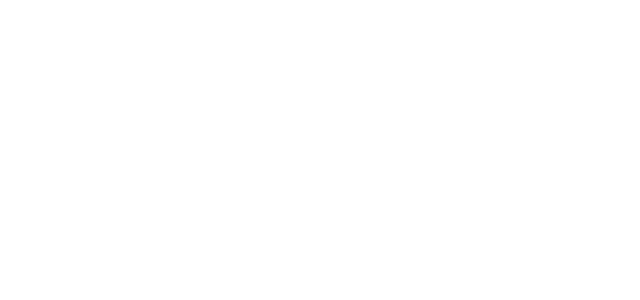
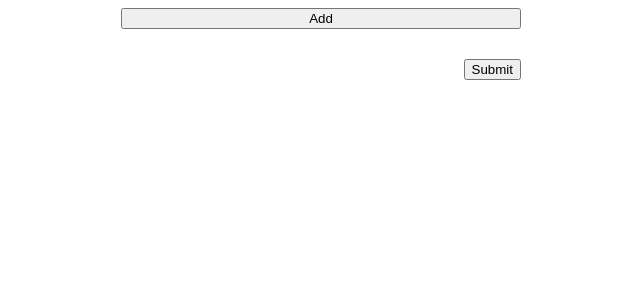
Before and after one commit to freddan88/react-typescript-examples-01, a React (Create React App) app: page /form-inputs in a window 1280 px wide. Before the commit this address had no page. Shown: the top 300 px of the page, without its empty margins (319-959 px from the left). Built offline with nearby package versions, Linux system fonts and the light colour scheme.

Commit message:
Add example for multiple form-fields

```diff
--- a/package.json
+++ b/package.json
@@ -5,7 +5,8 @@
   "dependencies": {
     "react": "^17.0.2",
     "react-dom": "^17.0.2",
-    "react-router-dom": "^6.2.1"
+    "react-router-dom": "^6.2.1",
+    "uuid": "^8.3.2"
   },
   "devDependencies": {
     "@testing-library/jest-dom": "^5.16.1",
@@ -15,6 +16,7 @@
     "@types/node": "^16.11.19",
     "@types/react": "^17.0.38",
     "@types/react-dom": "^17.0.11",
+    "@types/uuid": "^8.3.4",
     "react-scripts": "5.0.0",
     "typescript": "^4.5.4"
   },
--- a/src/App.tsx
+++ b/src/App.tsx
@@ -3,7 +3,7 @@
 import { todoReducer } from "./features/reducers/todoReducer";
 import { TodoContext } from "./features/contexts";
 import { Header } from "./components";
-import { Contact, Home } from "./pages";
+import { Contact, Home, FormInputs } from "./pages";
 import Tutorials from "./components/Tutorials";
 
 interface IProps {}
@@ -19,6 +19,7 @@
           <Route path="/" element={<Home />} />
           <Route path="/contact" element={<Contact />} />
           <Route path="/tutorials" element={<Tutorials />} />
+          <Route path="/form-inputs" element={<FormInputs />} />
         </Routes>
       </BrowserRouter>
     </TodoContext.Provider>
--- /dev/null
+++ b/src/components/TextInput/TextInput.tsx
@@ -0,0 +1,29 @@
+import React, { useState } from "react";
+
+/*
+Documentation:
+  [Props]
+    -
+*/
+
+interface IProps {
+  name: string;
+  label: string;
+}
+
+const TextInput: React.FC<IProps> = (props) => {
+  const [value, setValue] = useState<string>("");
+
+  const handleChange = (event: React.ChangeEvent<HTMLInputElement>) => {
+    setValue(event.target.value);
+  };
+
+  return (
+    <div className="form__group">
+      <label htmlFor={props.name}>{props.label}</label>
+      <input id={props.name} name={props.name} value={value} onChange={handleChange} type="text" />
+    </div>
+  );
+};
+
+export default TextInput;
--- a/src/components/index.ts
+++ b/src/components/index.ts
@@ -1,3 +1,4 @@
 import Header from "./Header/Header";
+import TextInput from "./TextInput/TextInput";
 
-export { Header };
+export { Header, TextInput };
--- /dev/null
+++ b/src/pages/FormInputs/FormInputs.tsx
@@ -0,0 +1,50 @@
+import React, { useState } from "react";
+import { v4 as uuidv4 } from "uuid";
+import { TextInput } from "../../components";
+import "./form.css";
+
+interface IProps {}
+
+const FormInputs: React.FC<IProps> = (props) => {
+  const [inputs, setInputs] = useState<string[]>([]);
+
+  const handleSubmit = (event: React.FormEvent<HTMLFormElement>) => {
+    event.preventDefault();
+
+    const form = event.target as HTMLFormElement;
+    const formData = new FormData(form);
+
+    console.table([...formData]);
+  };
+
+  const deleteInput = (uuidv4: string) => {
+    setInputs(inputs.filter((uuid) => uuid !== uuidv4));
+  };
+
+  const addInput = () => setInputs([...inputs, uuidv4()]);
+
+  const renderFormInputs = () => {
+    return inputs.map((uuid) => {
+      return (
+        <div className="input-container" key={uuid}>
+          <TextInput name="extra" label="Extra" />
+          <button type="button" onClick={() => deleteInput(uuid)}>
+            Delete
+          </button>
+        </div>
+      );
+    });
+  };
+
+  return (
+    <form className="form" onSubmit={handleSubmit}>
+      {renderFormInputs()}
+      <button type="button" onClick={addInput}>
+        Add
+      </button>
+      <button type="submit">Submit</button>
+    </form>
+  );
+};
+
+export default FormInputs;
--- /dev/null
+++ b/src/pages/FormInputs/form.css
@@ -0,0 +1,45 @@
+* {
+  box-sizing: border-box;
+}
+
+.form {
+  display: flex;
+  margin: 0 auto;
+  max-width: 400px;
+  flex-direction: column;
+}
+
+.form button[type="submit"] {
+  align-self: flex-end;
+  cursor: pointer;
+}
+
+.form > * {
+  margin-bottom: 30px;
+}
+
+.form__group > label {
+  text-transform: uppercase;
+  letter-spacing: 0.5px;
+  font-weight: 600;
+}
+
+.form__group > input {
+  margin-top: 4px;
+  padding: 2px;
+  width: 100%;
+}
+
+.form__group > p {
+  text-align: center;
+  margin: 0;
+}
+
+.form__group {
+  flex: 1;
+}
+
+.input-container {
+  display: flex;
+  align-items: flex-start;
+}
--- a/src/pages/index.ts
+++ b/src/pages/index.ts
@@ -1,4 +1,5 @@
 import Home from "./Home/Home";
 import Contact from "./Contact/Contact";
+import FormInputs from "./FormInputs/FormInputs";
 
-export { Home, Contact };
+export { Home, Contact, FormInputs };
```
Also changed, not shown: tsconfig.json (+3 -8 lines), 1 other file (tests, documents, lock files or other folders).
